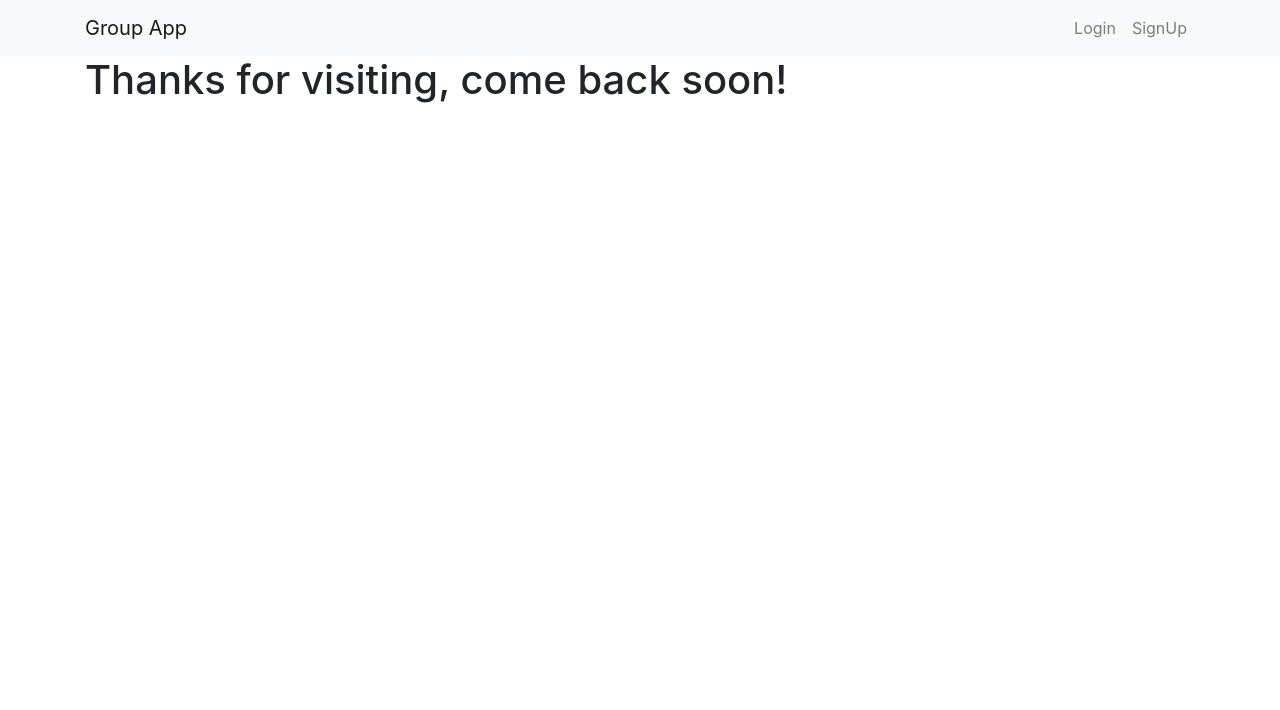
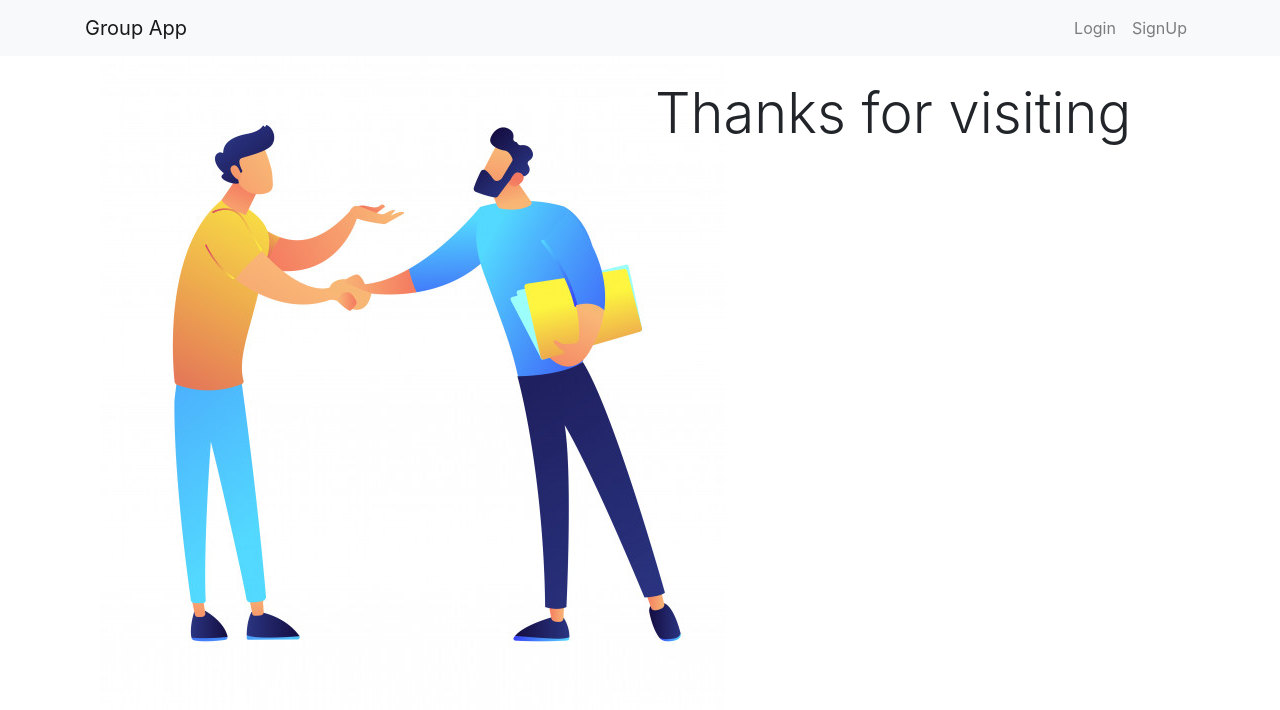
Before and after one commit to kunaldewangan/dj-Group-Web-App, a Django app: page /thanks/ in a window 1280 px wide. Shown: the top 710 px of the page. Run offline with Django 3.2, Linux system fonts and the light colour scheme; some libraries are stand-ins or nearby versions.

Commit message:
html update

```diff
--- a/templates/thanks.html
+++ b/templates/thanks.html
@@ -1,4 +1,15 @@
 {% extends 'base.html' %}
+{% load static %}
 {% block content %}
-<h1>Thanks for visiting, come back soon!</h1>
+
+<div class="container">
+    <div class="row">
+        <div class="col-md-6">
+            <img src="{% static 'images/logout.jpg' %}" alt="logout">
+        </div>
+        <div class="col-md-6 mt-4">
+            <h4 class="display-4">Thanks for visiting</h4>
+        </div>
+    </div>
+</div>
 {% endblock %}
```
